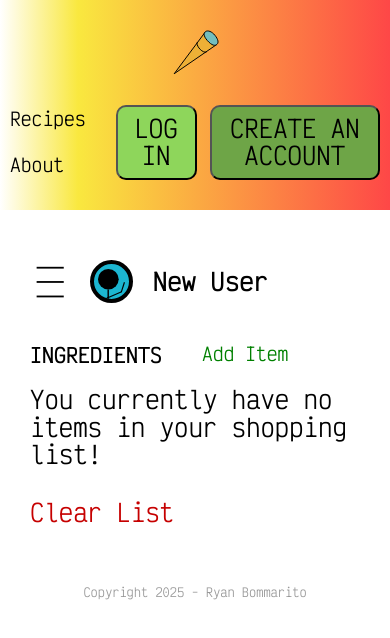
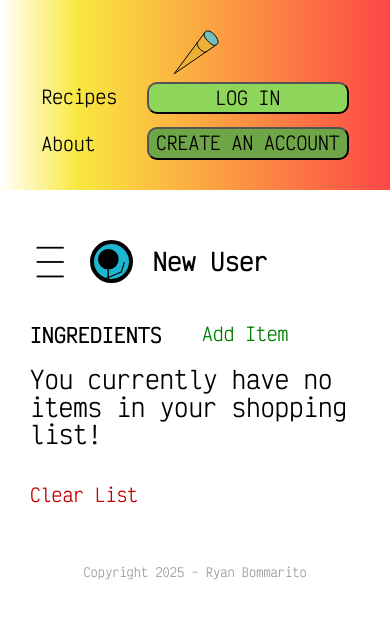
Before and after one commit to RyBCreates/food-finder, a React (Vite) app: page /#/profile/shopping-list in a window 390 px wide. Shown: the top 638 px of the page. Built offline with nearby package versions, Linux system fonts and the light colour scheme.

Commit message:
Added Responsive design

```diff
--- a/src/components/App/App.css
+++ b/src/components/App/App.css
@@ -16,6 +16,6 @@
 
 @media (max-width: 600px) {
   .app__section {
-    margin-top: 210px;
+    margin-top: 190px;
   }
 }
--- a/src/components/AuthButtons/AuthButtons.css
+++ b/src/components/AuthButtons/AuthButtons.css
@@ -1,5 +1,6 @@
 .auth {
   display: flex;
+  justify-content: center;
   gap: 13px;
 }
 
@@ -20,3 +21,14 @@
 .auth__register-button {
   background-color: #6ea547;
 }
+
+@media screen and (max-width: 630px) {
+  .auth {
+    font-size: 18px;
+    flex-direction: column;
+  }
+
+  .auth__button {
+    padding: 4px 7px;
+  }
+}
--- a/src/components/FavoriteRecipes/FavoriteRecipes.css
+++ b/src/components/FavoriteRecipes/FavoriteRecipes.css
@@ -9,7 +9,6 @@
   display: flex;
   justify-content: space-around;
   flex-wrap: wrap;
-  gap: 20px;
   padding-bottom: 40px;
 }
 
@@ -24,3 +23,20 @@
 .favorite-recipes__empty {
   margin: 0 0 30px 50px;
 }
+
+@media screen and (max-width: 630px) {
+  .favorite-recipes {
+    padding: 0;
+  }
+
+  .favorite-recipes__filters {
+    padding-bottom: 20px;
+  }
+
+  .favorite-recipes__list {
+    gap: 20px;
+  }
+  .favorite-recipes__empty {
+    margin: 0 0 30px 20px;
+  }
+}
--- a/src/components/FilterMenu/FilterMenu.css
+++ b/src/components/FilterMenu/FilterMenu.css
@@ -36,7 +36,8 @@
   position: absolute;
   display: flex;
   flex-direction: column;
-  top: 290px;
+  z-index: 1;
+  top: 270px;
 }
 
 .filter__option {
@@ -49,3 +50,34 @@
   cursor: pointer;
   background-color: gray;
 }
+
+@media screen and (max-width: 630px) {
+  .filter__button {
+    font-size: 18px;
+  }
+
+  .filter__icon {
+    width: 18px;
+    height: 9px;
+  }
+
+  .filter__dropdown {
+    top: 260px;
+  }
+
+  .filter__option {
+    font-size: 18px;
+  }
+}
+
+@media screen and (max-width: 600px) {
+  .filter__dropdown {
+    top: 340px;
+  }
+}
+
+@media screen and (max-width: 452px) {
+  .filter__dropdown {
+    top: 380px;
+  }
+}
--- a/src/components/Header/Header.css
+++ b/src/components/Header/Header.css
@@ -93,9 +93,9 @@
 @media (max-width: 600px) {
   .header {
     flex-direction: column;
-    justify-content: space-between;
-    padding: 30px 10px;
-    height: 150px;
+    justify-content: center;
+    padding: 10px 10px;
+    height: 170px;
   }
 
   .header__username {
--- a/src/components/Profile/Profile.css
+++ b/src/components/Profile/Profile.css
@@ -74,14 +74,15 @@
   .profile__hamburger-menu {
     border: 1px solid black;
     gap: 10px;
-    background-color: rgb(185, 185, 185);
+    background-color: rgb(255, 255, 255);
     z-index: 100;
     display: flex;
     flex-direction: column;
     justify-content: flex-start;
     align-items: flex-start;
     position: absolute;
-    top: 310px;
+    top: 300px;
+    padding: 12px;
   }
 
   .profile__hamburger-option {
@@ -93,6 +94,7 @@
   .profile__hamburger-option:hover {
     opacity: 0.8;
     cursor: pointer;
+    transform: scale(1.1);
   }
 
   .profile__avatar-wrapper {
--- a/src/components/ProfileSettings/ProfileSettings.css
+++ b/src/components/ProfileSettings/ProfileSettings.css
@@ -64,7 +64,7 @@
 
 @media screen and (max-width: 630px) {
   .profile-settings__title {
-    padding: 30px 0 40px 0;
+    padding: 10px 0 20px 0;
     font-size: 24px;
   }
 
--- a/src/components/SearchBar/SearchBar.css
+++ b/src/components/SearchBar/SearchBar.css
@@ -5,6 +5,7 @@
   justify-content: center;
   align-items: center;
   border-radius: 3px;
+  flex-grow: 1;
 }
 
 .search-bar__icon {
@@ -17,6 +18,7 @@
 .search-bar__input {
   padding: 10px 15px;
   border: none;
+  width: 100%;
 }
 
 .search-bar__submit-button {
@@ -30,3 +32,20 @@
   cursor: pointer;
   background-color: gray;
 }
+
+@media screen and (max-width: 920px) {
+  .search-bar__icon {
+    width: 22px;
+    height: 25px;
+  }
+
+  .search-bar__input {
+    font-size: 12px;
+    padding: 5px 8px;
+  }
+
+  .search-bar__submit-button {
+    padding: 5px 8px;
+    font-size: 14px;
+  }
+}
--- a/src/components/ShoppingList/ShoppingList.css
+++ b/src/components/ShoppingList/ShoppingList.css
@@ -128,6 +128,7 @@
 
   .shopping-list__button_clear {
     margin-left: 0;
+    font-size: 18px;
   }
 
   .shopping-list__empty-message {
```
